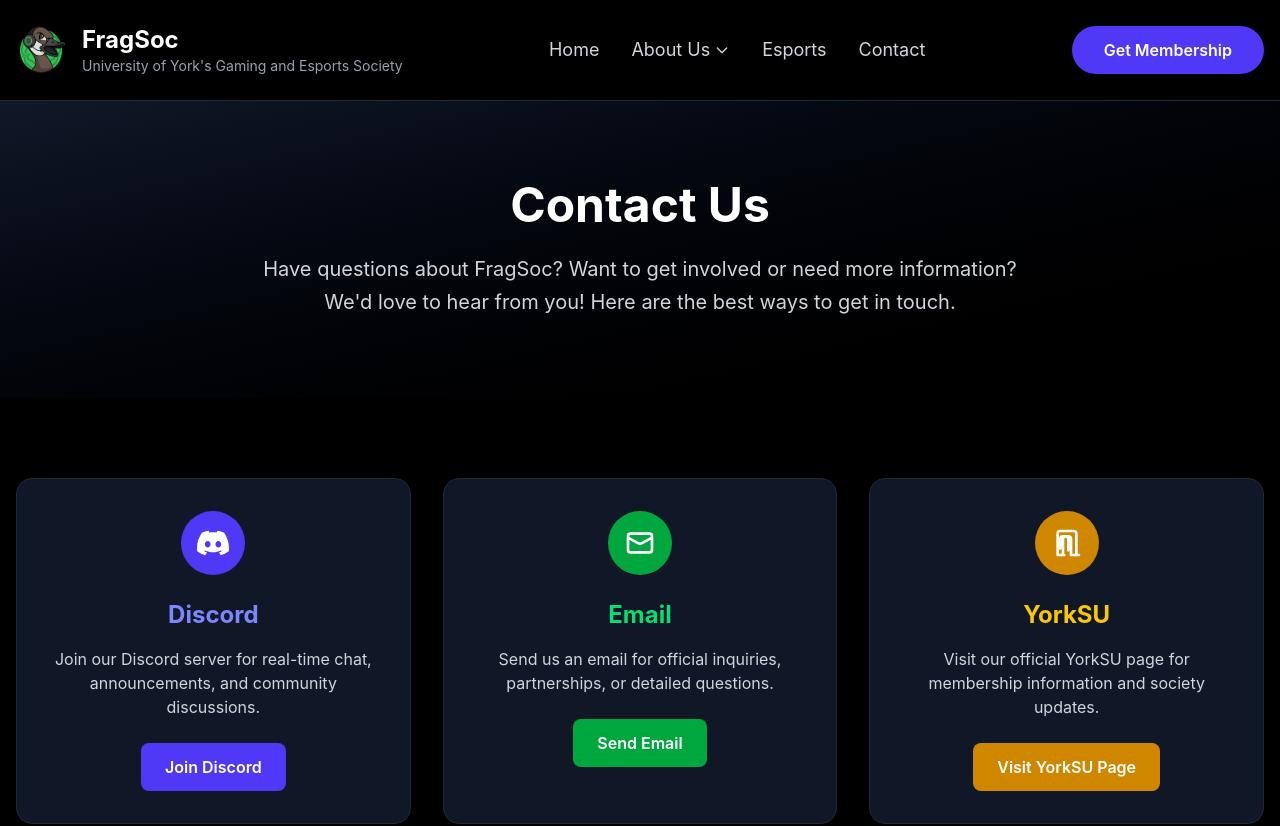
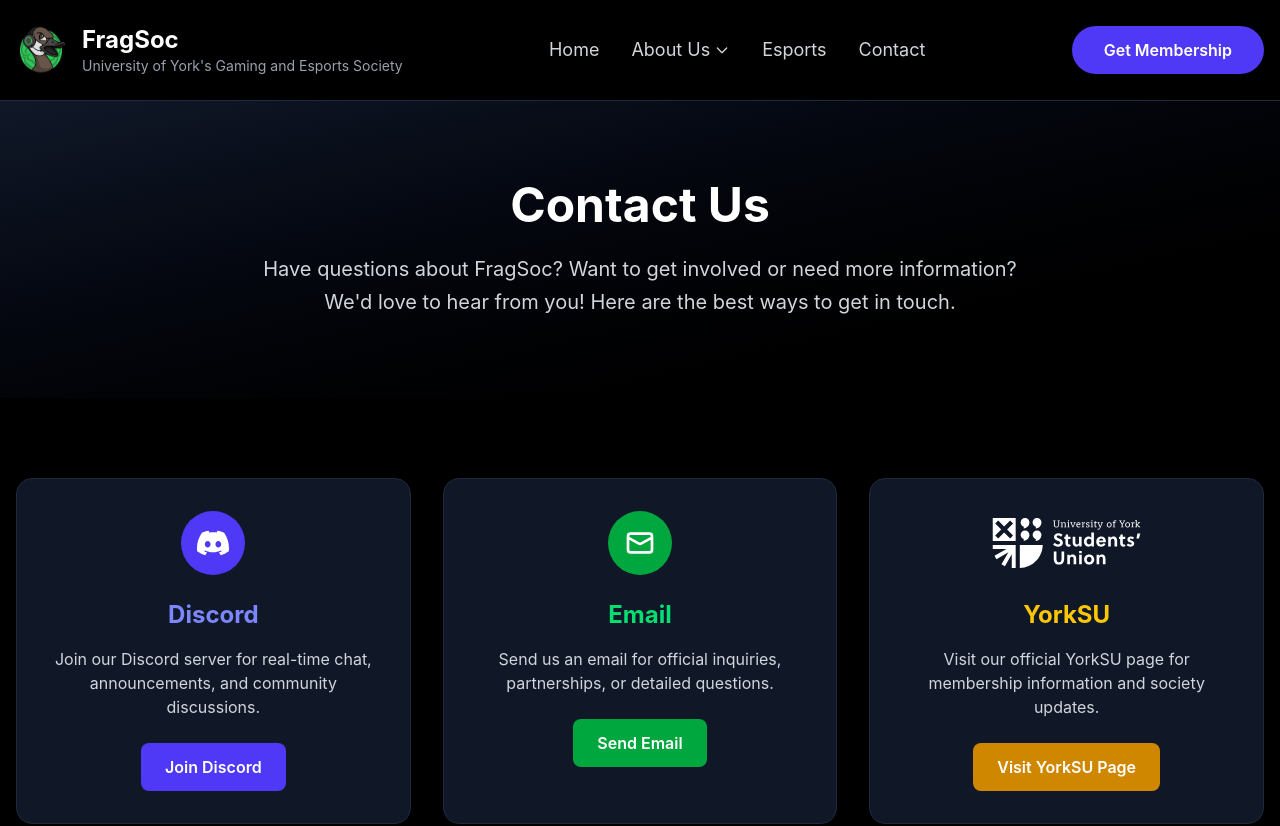
Before and after one commit to FragSoc/fragsoc-website, a Next.js app: page /contact in a window 1280 px wide. Shown: the top 826 px of the page. Built offline with nearby package versions, Linux system fonts and the light colour scheme; no server answers.

Commit message:
fix yorksu

```diff
--- a/src/app/contact/page.tsx
+++ b/src/app/contact/page.tsx
@@ -68,10 +68,15 @@
 
             {/* YorkSU */}
             <div className="bg-gray-900 rounded-2xl p-8 text-center border border-gray-800 hover:border-yellow-500 transition-all duration-300">
-              <div className="w-16 h-16 bg-yellow-600 rounded-full flex items-center justify-center mx-auto mb-6">
-                <svg className="w-8 h-8 text-white" fill="none" stroke="currentColor" viewBox="0 0 24 24">
-                  <path strokeLinecap="round" strokeLinejoin="round" strokeWidth={2} d="M19 21V5a2 2 0 00-2-2H7a2 2 0 00-2 2v16m14 0h2m-2 0h-4m-5 0H9m0 0H5m0 0v-4a2 2 0 011-1h1m0 0V9a2 2 0 012-2h2a2 2 0 012 2v8.5M9 21V9a2 2 0 012-2h2a2 2 0 012 2v12" />
-                </svg>
+              <div className="mb-6 flex justify-center">
+                <Image
+                  src="/York_SU_Full_logo_white_cropped.svg"
+                  alt="YorkSU logo"
+                  width={560}
+                  height={222}
+                  className="h-16 w-auto"
+                  priority
+                />
               </div>
               <h3 className="text-2xl font-bold text-yellow-400 mb-4">YorkSU</h3>
               <p className="text-gray-300 mb-6">
```
